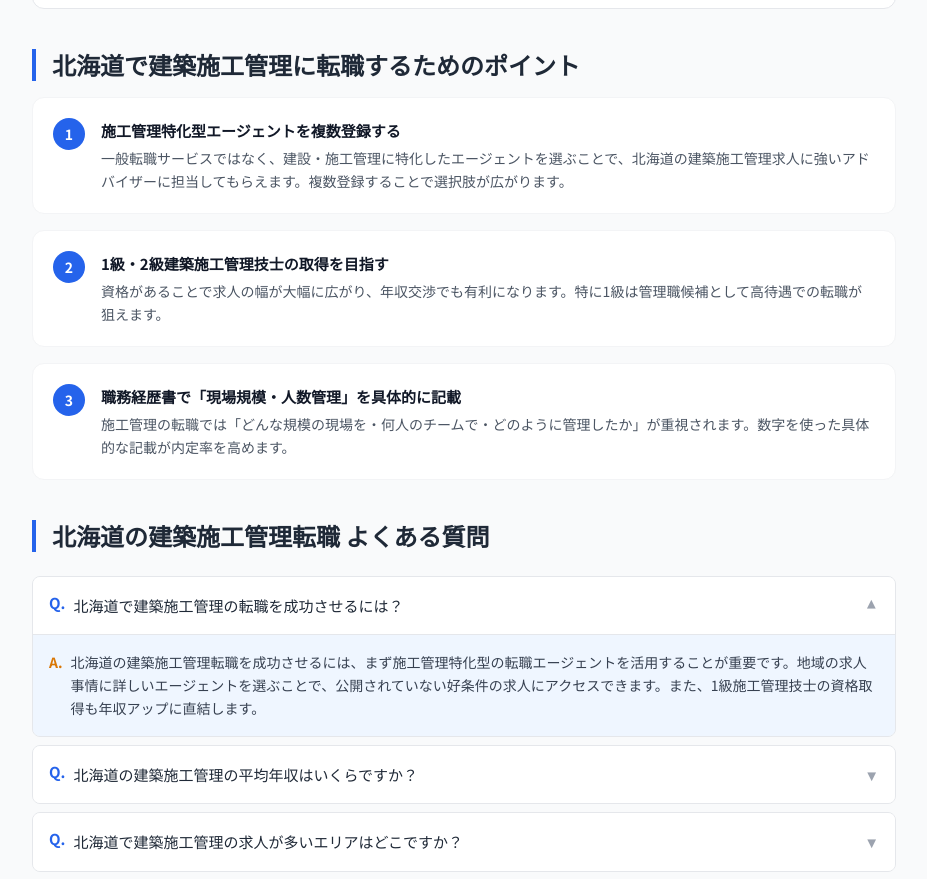
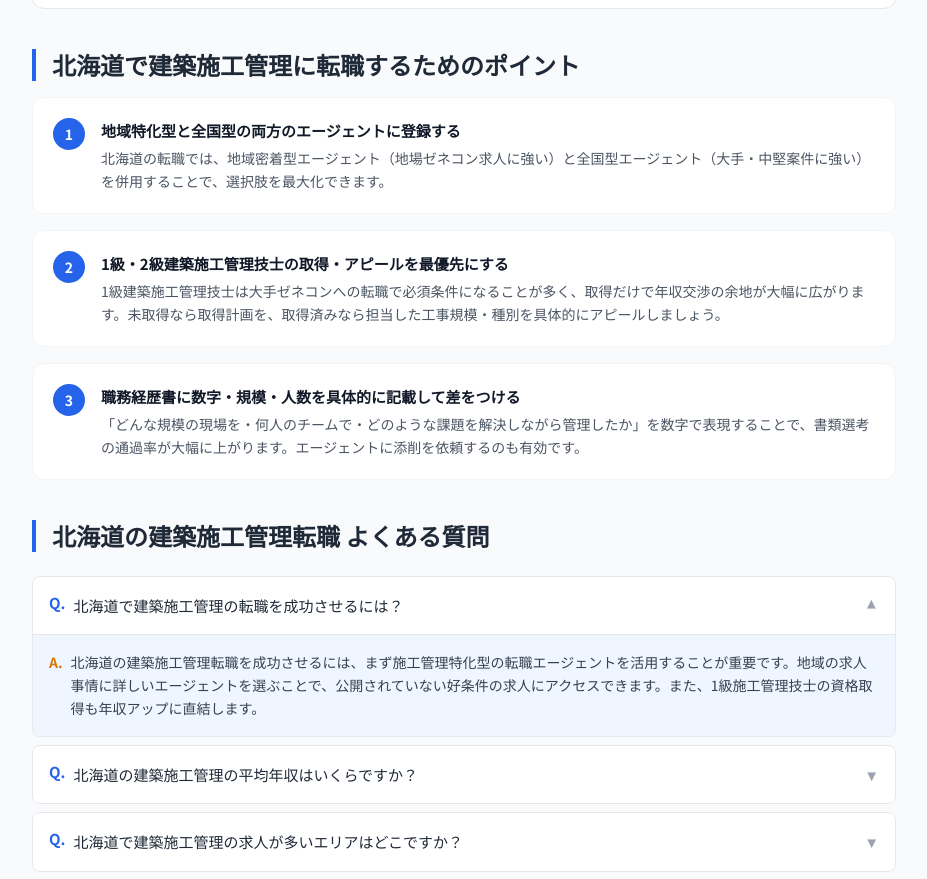
Before and after one commit to atsuhiromovie/sekoukan-affiliate, a Next.js app: page /hokkaido/architecture in a window 1280 px wide. Shown: the part 2232-3111 px from the top of the page, without its empty margins (176-1103 px from the left). Built offline with nearby package versions, Linux system fonts and the light colour scheme; no server answers.

Commit message:
feat: replace hardcoded success points with getSuccessPoints()

```diff
--- a/app/[pref]/[job_type]/page.tsx
+++ b/app/[pref]/[job_type]/page.tsx
@@ -1,7 +1,7 @@
 import { Metadata } from 'next';
 import Link from 'next/link';
 import { notFound } from 'next/navigation';
-import { PREFS, JOB_TYPES, getPrefById, getJobTypeById, getLocalAdvice } from '../../../lib/constants';
+import { PREFS, JOB_TYPES, getPrefById, getJobTypeById, getLocalAdvice, getSuccessPoints } from '../../../lib/constants';
 import {
   fetchAffiliatesFromSheets,
   fetchSalaryOverrides,
@@ -221,20 +221,7 @@ export default async function PrefJobTypePage({
             {pref.name}で{jobType.fullName}に転職するためのポイント
           </h2>
           <ol className="space-y-4">
-            {[
-              {
-                title: '施工管理特化型エージェントを複数登録する',
-                body: `一般転職サービスではなく、建設・施工管理に特化したエージェントを選ぶことで、${pref.name}の${jobType.fullName}求人に強いアドバイザーに担当してもらえます。複数登録することで選択肢が広がります。`,
-              },
-              {
-                title: `${jobType.license}の取得を目指す`,
-                body: `資格があることで求人の幅が大幅に広がり、年収交渉でも有利になります。特に1級は管理職候補として高待遇での転職が狙えます。`,
-              },
-              {
-                title: '職務経歴書で「現場規模・人数管理」を具体的に記載',
-                body: `施工管理の転職では「どんな規模の現場を・何人のチームで・どのように管理したか」が重視されます。数字を使った具体的な記載が内定率を高めます。`,
-              },
-            ].map((item, i) => (
+            {getSuccessPoints(jobType.id, pref.id).map((item, i) => (
               <li key={i} className="flex gap-4 bg-white border border-gray-100 rounded-xl p-5">
                 <span className="shrink-0 w-8 h-8 bg-blue-600 text-white rounded-full flex items-center justify-center font-bold text-sm">
                   {i + 1}
```
